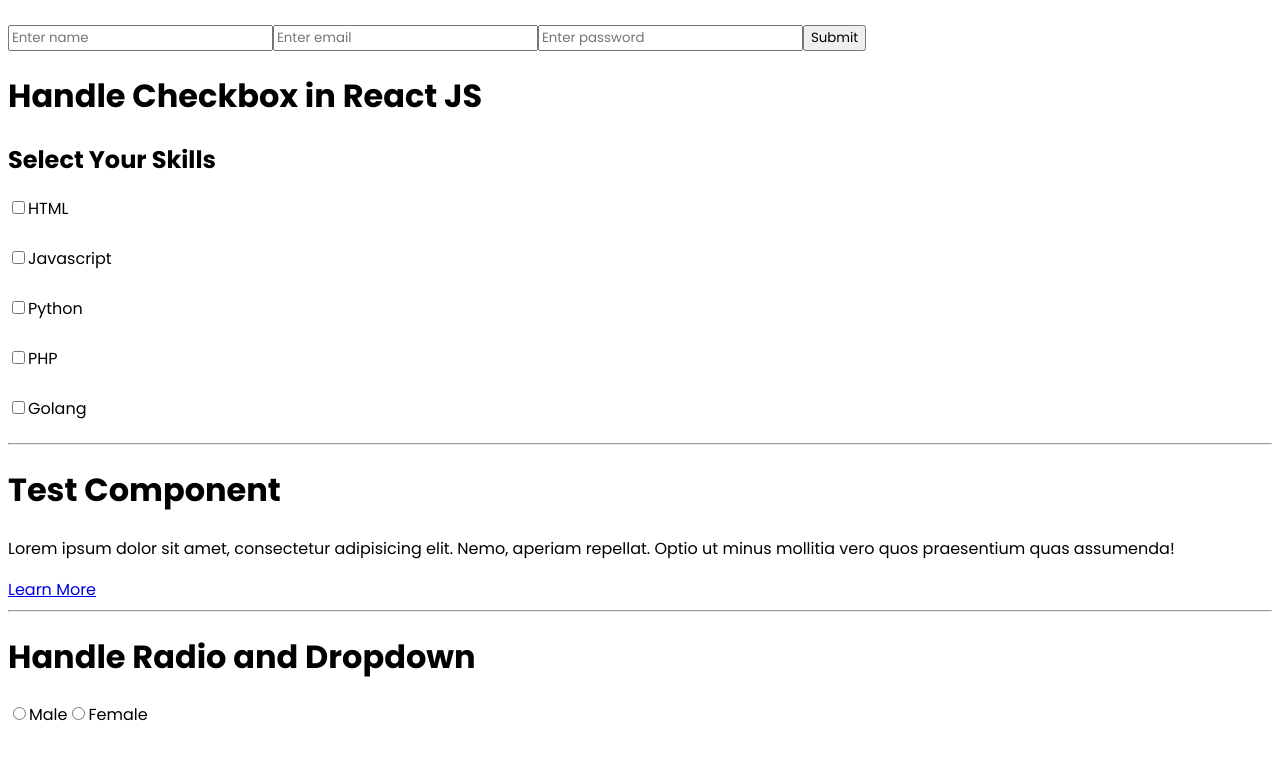
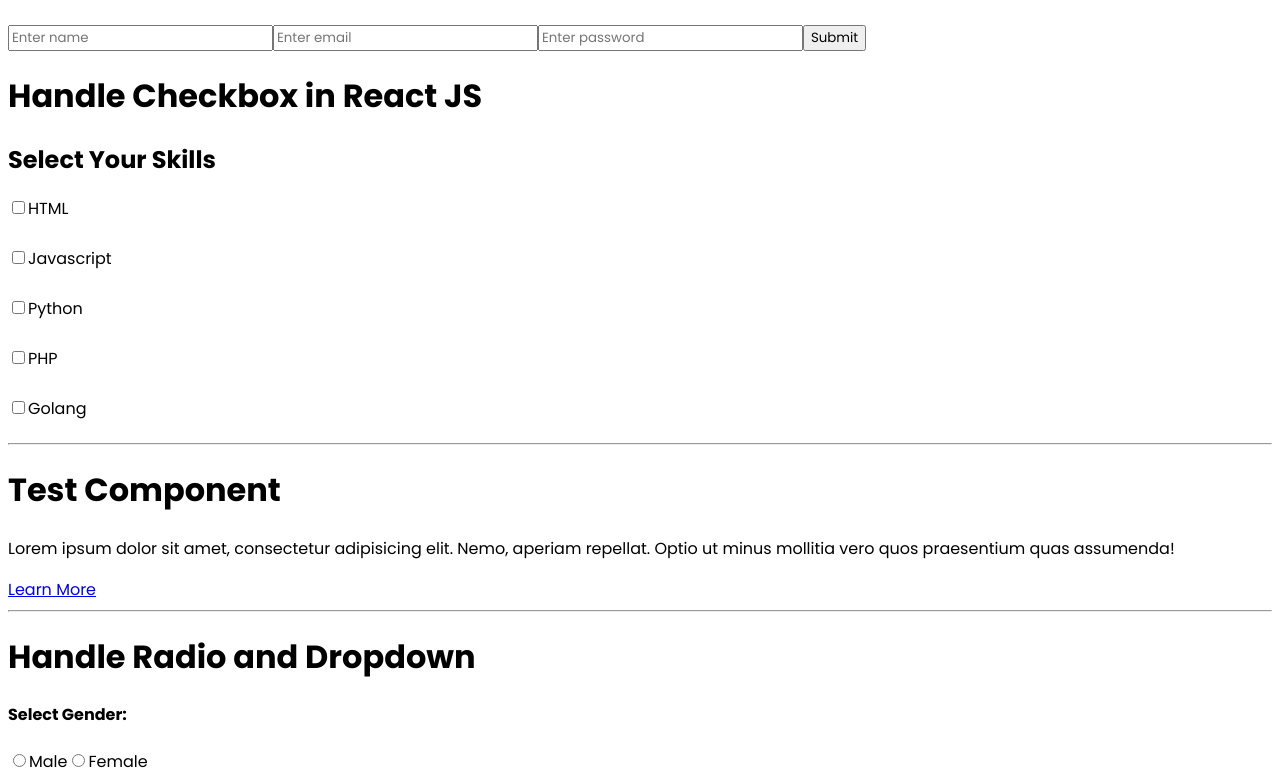
Before and after one commit to MoeezAhmed-Developer/React-Course, a React (Vite) app: page / in a window 1280 px wide. Shown: the part 3304-4086 px from the top of the page. Before the commit the page ends 4039 px from the top, so only its background shows below. Built offline with nearby package versions, Linux system fonts and the light colour scheme.

Commit message:
add header for gender selection in RadioDropdown component

```diff
--- a/src/components/radio.jsx
+++ b/src/components/radio.jsx
@@ -2,6 +2,7 @@ function RadioDropdown() {
   return (
     <div>
       <h1>Handle Radio and Dropdown</h1>
+      <h4>Select Gender:</h4>
 
       <input type="radio" name="gender" id="male" />
       <label htmlFor="male">Male</label>
```
